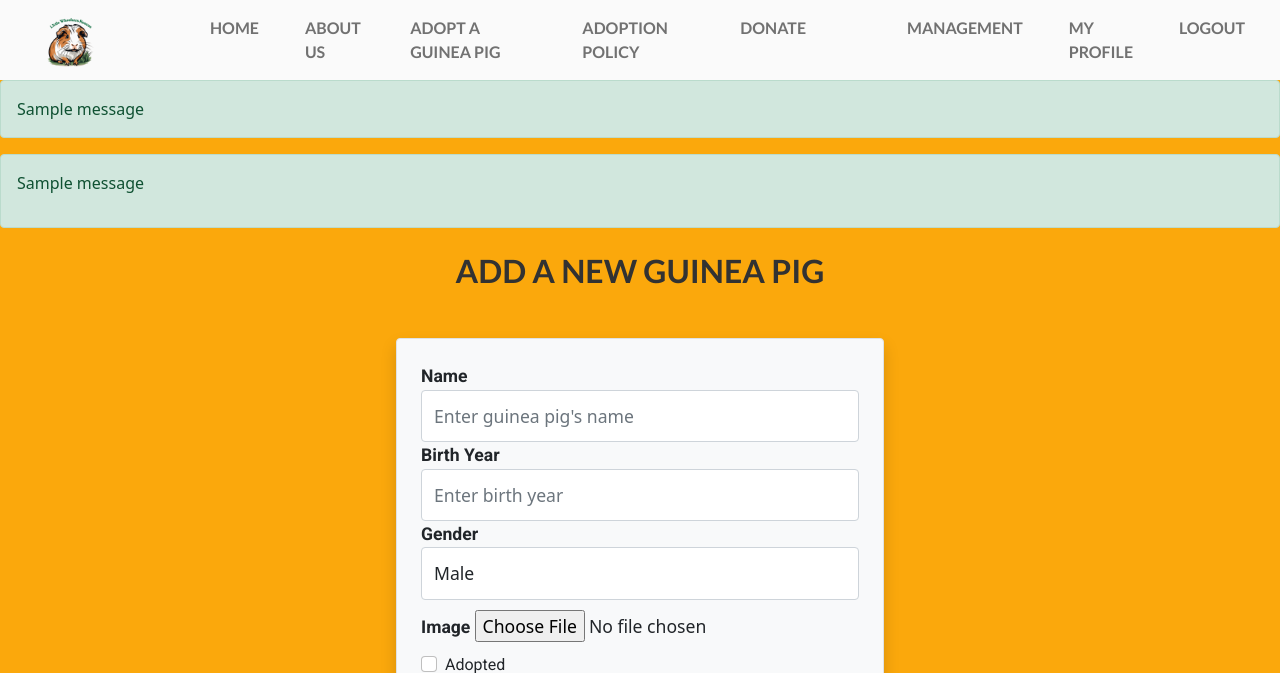
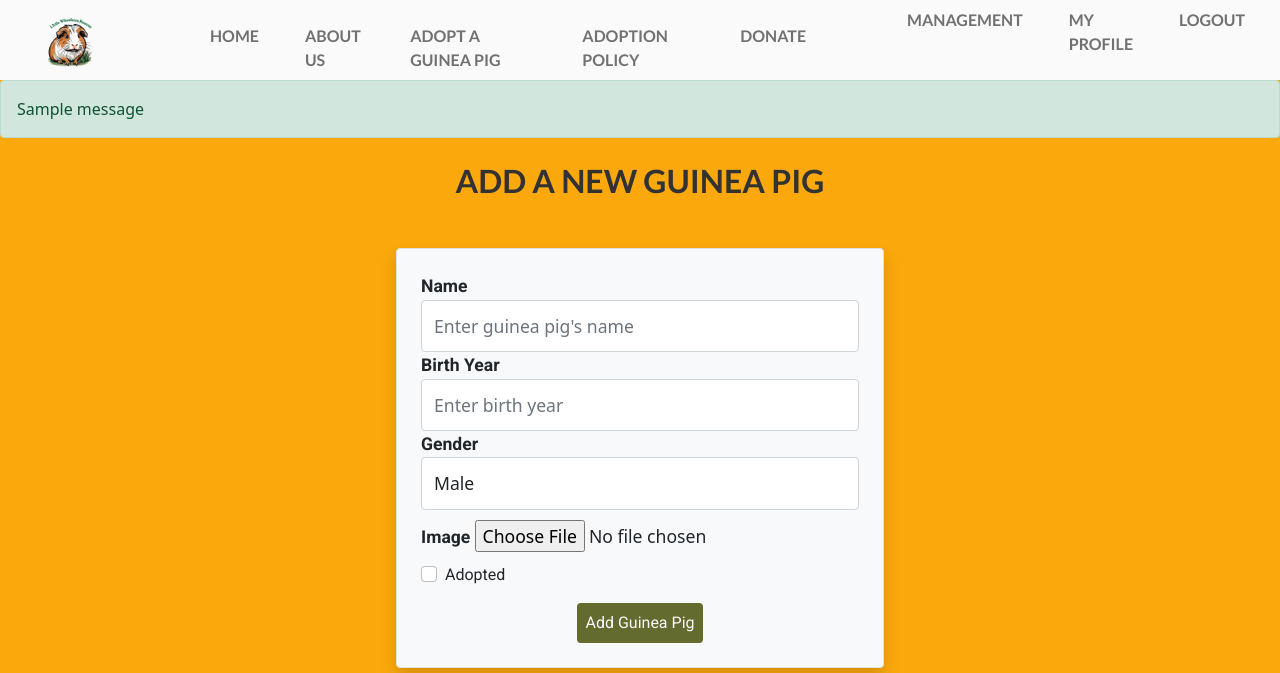
Before and after one commit to marina9222/Little-Wheekers-Rescue, a Django app: page /management/ in a window 1280 px wide. Shown: the top 673 px of the page. Run offline with Django 3.2, Linux system fonts and the light colour scheme; a user stored in the database is signed in; tables that the repository leaves empty hold one stand-in row (values such as "Sample post"); one stand-in notice (Sample message) is shown; some libraries are stand-ins or nearby versions.

Commit message:
Fix: replaced account/base html to base html only so i can customize the templates

```diff
--- a/home/templates/home/management.html
+++ b/home/templates/home/management.html
@@ -4,13 +4,6 @@
 
 
 
-{% if messages %}
-<div class="alert alert-success" role="alert">
-    {% for message in messages %}
-        <p>{{ message }}</p>
-    {% endfor %}
-</div>
-{% endif %}
 
 
 <div class="container my-4">
--- a/templates/allauth/account/email.html
+++ b/templates/allauth/account/email.html
@@ -1,4 +1,4 @@
-{% extends "account/base.html" %}
+{% extends "base.html" %}
 
 {% load i18n %}
 
--- a/templates/allauth/account/email_confirm.html
+++ b/templates/allauth/account/email_confirm.html
@@ -1,4 +1,4 @@
-{% extends "account/base.html" %}
+{% extends "base.html" %}
 
 {% load i18n %}
 {% load account %}
--- a/templates/allauth/account/logout.html
+++ b/templates/allauth/account/logout.html
@@ -1,4 +1,4 @@
-{% extends "account/base.html" %}
+{% extends "base.html" %}
 
 {% load i18n %}
 
--- a/templates/allauth/account/password_change.html
+++ b/templates/allauth/account/password_change.html
@@ -1,4 +1,4 @@
-{% extends "account/base.html" %}
+{% extends "base.html" %}
 
 {% load i18n %}
 
--- a/templates/allauth/account/password_reset.html
+++ b/templates/allauth/account/password_reset.html
@@ -1,4 +1,4 @@
-{% extends "account/base.html" %}
+{% extends "base.html" %}
 
 {% load i18n %}
 {% load account %}
--- a/templates/allauth/account/password_reset_done.html
+++ b/templates/allauth/account/password_reset_done.html
@@ -1,4 +1,4 @@
-{% extends "account/base.html" %}
+{% extends "base.html" %}
 
 {% load i18n %}
 {% load account %}
--- a/templates/allauth/account/password_reset_from_key.html
+++ b/templates/allauth/account/password_reset_from_key.html
@@ -1,4 +1,4 @@
-{% extends "account/base.html" %}
+{% extends "base.html" %}
 
 {% load i18n %}
 {% block head_title %}{% trans "Change Password" %}{% endblock %}
--- a/templates/allauth/account/password_reset_from_key_done.html
+++ b/templates/allauth/account/password_reset_from_key_done.html
@@ -1,4 +1,4 @@
-{% extends "account/base.html" %}
+{% extends "base.html" %}
 
 {% load i18n %}
 {% block head_title %}{% trans "Change Password" %}{% endblock %}
--- a/templates/allauth/account/password_set.html
+++ b/templates/allauth/account/password_set.html
@@ -1,4 +1,4 @@
-{% extends "account/base.html" %}
+{% extends "base.html" %}
 
 {% load i18n %}
 
--- a/templates/allauth/account/signup_closed.html
+++ b/templates/allauth/account/signup_closed.html
@@ -1,4 +1,4 @@
-{% extends "account/base.html" %}
+{% extends "base.html" %}
 
 {% load i18n %}
 
--- a/templates/allauth/account/verification_sent.html
+++ b/templates/allauth/account/verification_sent.html
@@ -1,10 +1,10 @@
-{% extends "account/base.html" %}
+{% extends "base.html" %}
 
 {% load i18n %}
 
 {% block head_title %}{% trans "Verify Your E-mail Address" %}{% endblock %}
 
-{% block inner_content %}
+{% block content %}
 <hr>
 <h2 class="logo-font mb-4 text-center font-primary fw-bold">{% trans "Verify Your E-mail Address" %}</h2>
 <hr>
--- a/templates/allauth/account/verified_email_required.html
+++ b/templates/allauth/account/verified_email_required.html
@@ -1,10 +1,10 @@
-{% extends "account/base.html" %}
+{% extends "base.html" %}
 
 {% load i18n %}
 
 {% block head_title %}{% trans "Verify Your E-mail Address" %}{% endblock %}
 
-{% block inner_content %}
+{% block content %}
 <hr>
 <h2 class="logo-font mb-4">{% trans "Verify Your E-mail Address" %}</h2>
 <hr>
--- a/templates/base.html
+++ b/templates/base.html
@@ -49,7 +49,7 @@
           <span>&times;</span>
         </button>
       <div class="collapse navbar-collapse" id="navbarNav">
-        <ul class="navbar-nav me-auto mb-2 mb-lg-0 d-flex justify-content-center font-primary fw-bold text-uppercase">
+        <ul class="navbar-nav me-auto mb-2 mb-lg-0 d-flex justify-content-center font-primary fw-bold text-uppercase mt-3">
           <li class="nav-item">
             <a class="nav-link text-decoration-none dark-text fw-bold" href="{% url 'home:home' %}">Home</a>
           </li>
@@ -66,7 +66,7 @@
             <a class="nav-link text-decoration-none dark-text fw-bold" href="{% url 'home:donate' %}">Donate</a>
           </li>
         </ul>
-        <ul class="navbar-nav font-primary fw-bold text-uppercase">
+        <ul class="navbar-nav font-primary fw-bold text-uppercase mb-3">
           {% if request.user.is_authenticated %}
             {% if request.user.is_superuser %}
               <li class="nav-item">
@@ -114,10 +114,10 @@
               </p>
           </div>
           <div class="col-auto d-flex align-items-center justify-content-end">
-            <a href="#" class="text-white me-2" title="Visa">
+            <a href="{% url 'home:donate' %}" class="text-white me-2" title="Visa">
                 <i class="fab fa-cc-visa fa-lg"></i>
             </a>
-            <a href="#" class="text-white me-2" title="MasterCard">
+            <a href="{% url 'home:donate' %}" class="text-white me-2" title="MasterCard">
                 <i class="fab fa-cc-mastercard fa-lg"></i>
             </a>
         </div>
```
